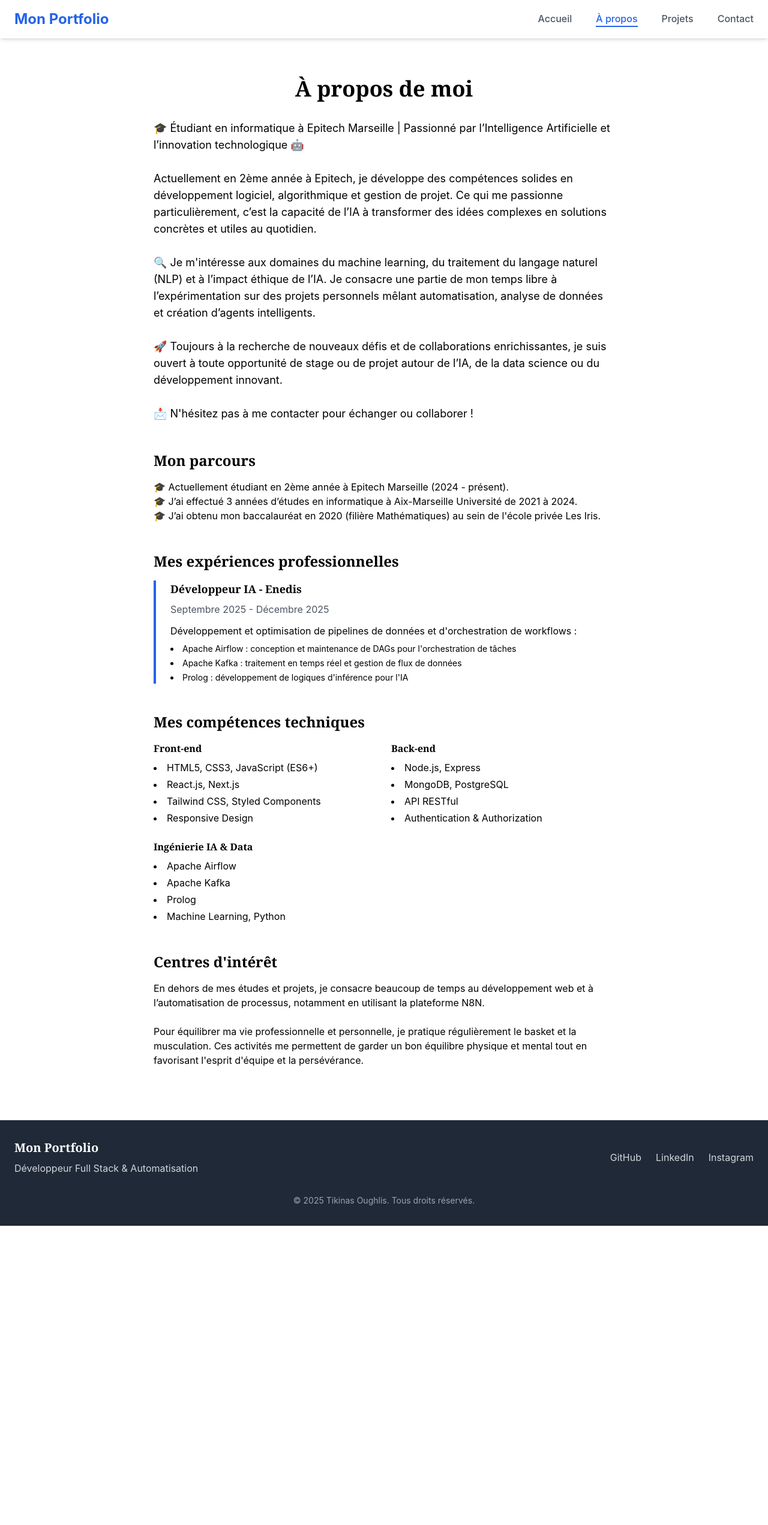
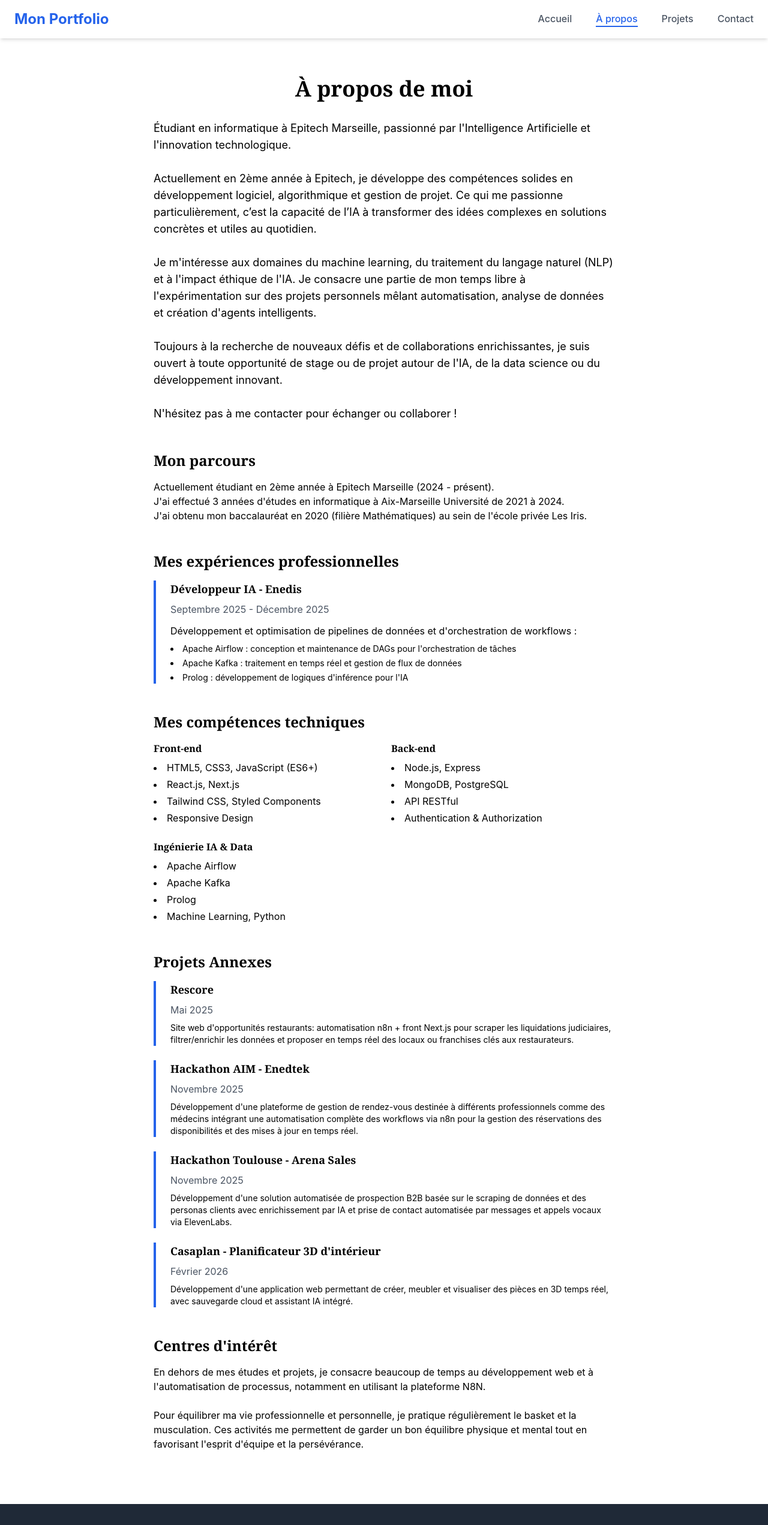
Before and after one commit to EpitechProject/porfolio, a Next.js app: page /about in a window 1280 px wide. Shown: the top 2543 px of the page at 60% size. Before the commit the page ends 2044 px from the top, so only its background shows below. Built offline with nearby package versions, Linux system fonts and the light colour scheme.

Commit message:
fix and feat: delete emojis and add projets annexes

```diff
--- a/pages/about.js
+++ b/pages/about.js
@@ -15,24 +15,24 @@ export default function About() {
 
           <div className="max-w-3xl mx-auto">
             <p className="mb-6 text-lg">
-              🎓 Étudiant en informatique à Epitech Marseille | Passionné par l’Intelligence Artificielle et l’innovation technologique 🤖
+              Étudiant en informatique à Epitech Marseille, passionné par l'Intelligence Artificielle et l'innovation technologique.
               <br /><br />
               Actuellement en 2ème année à Epitech, je développe des compétences solides en développement logiciel, algorithmique et gestion de projet. Ce qui me passionne particulièrement, c’est la capacité de l’IA à transformer des idées complexes en solutions concrètes et utiles au quotidien.
               <br /><br />
-              🔍 Je m'intéresse aux domaines du machine learning, du traitement du langage naturel (NLP) et à l’impact éthique de l’IA. Je consacre une partie de mon temps libre à l’expérimentation sur des projets personnels mêlant automatisation, analyse de données et création d’agents intelligents.
+              Je m'intéresse aux domaines du machine learning, du traitement du langage naturel (NLP) et à l'impact éthique de l'IA. Je consacre une partie de mon temps libre à l'expérimentation sur des projets personnels mêlant automatisation, analyse de données et création d'agents intelligents.
               <br /><br />
-              🚀 Toujours à la recherche de nouveaux défis et de collaborations enrichissantes, je suis ouvert à toute opportunité de stage ou de projet autour de l’IA, de la data science ou du développement innovant.
+              Toujours à la recherche de nouveaux défis et de collaborations enrichissantes, je suis ouvert à toute opportunité de stage ou de projet autour de l'IA, de la data science ou du développement innovant.
               <br /><br />
-              📩 N'hésitez pas à me contacter pour échanger ou collaborer !
+              N'hésitez pas à me contacter pour échanger ou collaborer !
             </p>
 
             <h2 className="text-2xl font-bold mt-12 mb-4">Mon parcours</h2>
             <p className="mb-6">
-              🎓 Actuellement étudiant en 2ème année à Epitech Marseille (2024 - présent).
+              Actuellement étudiant en 2ème année à Epitech Marseille (2024 - présent).
               <br />
-              🎓 J’ai effectué 3 années d’études en informatique à Aix-Marseille Université de 2021 à 2024.
+              J'ai effectué 3 années d'études en informatique à Aix-Marseille Université de 2021 à 2024.
               <br />
-              🎓 J’ai obtenu mon baccalauréat en 2020 (filière Mathématiques) au sein de l'école privée Les Iris.
+              J'ai obtenu mon baccalauréat en 2020 (filière Mathématiques) au sein de l'école privée Les Iris.
             </p>
             <h2 className="text-2xl font-bold mt-12 mb-4">Mes expériences professionnelles</h2>
             <div className="mb-8 border-l-4 border-blue-600 pl-6">
@@ -78,12 +78,36 @@ export default function About() {
               </div>
             </div>
 
-              <h2 className="text-2xl font-bold mt-12 mb-4">Centres d'intérêt</h2>
-              <p className="mb-6">
-                En dehors de mes études et projets, je consacre beaucoup de temps au développement web et à l’automatisation de processus, notamment en utilisant la plateforme N8N.
-                <br /><br />
-                Pour équilibrer ma vie professionnelle et personnelle, je pratique régulièrement le basket et la musculation. Ces activités me permettent de garder un bon équilibre physique et mental tout en favorisant l'esprit d'équipe et la persévérance.
-              </p>
+            <h2 className="text-2xl font-bold mt-12 mb-4">Projets Annexes</h2>
+            <div className="space-y-6 mb-12">
+              <div className="border-l-4 border-blue-600 pl-6">
+                <h3 className="font-bold text-lg mb-2">Rescore</h3>
+                <p className="text-gray-600 mb-2">Mai 2025</p>
+                <p className="text-sm">Site web d'opportunités restaurants: automatisation n8n + front Next.js pour scraper les liquidations judiciaires, filtrer/enrichir les données et proposer en temps réel des locaux ou franchises clés aux restaurateurs.</p>
+              </div>
+              <div className="border-l-4 border-blue-600 pl-6">
+                <h3 className="font-bold text-lg mb-2">Hackathon AIM - Enedtek</h3>
+                <p className="text-gray-600 mb-2">Novembre 2025</p>
+                <p className="text-sm">Développement d'une plateforme de gestion de rendez-vous destinée à différents professionnels comme des médecins intégrant une automatisation complète des workflows via n8n pour la gestion des réservations des disponibilités et des mises à jour en temps réel.</p>
+              </div>
+              <div className="border-l-4 border-blue-600 pl-6">
+                <h3 className="font-bold text-lg mb-2">Hackathon Toulouse - Arena Sales</h3>
+                <p className="text-gray-600 mb-2">Novembre 2025</p>
+                <p className="text-sm">Développement d'une solution automatisée de prospection B2B basée sur le scraping de données et des personas clients avec enrichissement par IA et prise de contact automatisée par messages et appels vocaux via ElevenLabs.</p>
+              </div>
+              <div className="border-l-4 border-blue-600 pl-6">
+                <h3 className="font-bold text-lg mb-2">Casaplan - Planificateur 3D d'intérieur</h3>
+                <p className="text-gray-600 mb-2">Février 2026</p>
+                <p className="text-sm">Développement d'une application web permettant de créer, meubler et visualiser des pièces en 3D temps réel, avec sauvegarde cloud et assistant IA intégré.</p>
+              </div>
+            </div>
+
+            <h2 className="text-2xl font-bold mt-12 mb-4">Centres d'intérêt</h2>
+            <p className="mb-6">
+              En dehors de mes études et projets, je consacre beaucoup de temps au développement web et à l'automatisation de processus, notamment en utilisant la plateforme N8N.
+              <br /><br />
+              Pour équilibrer ma vie professionnelle et personnelle, je pratique régulièrement le basket et la musculation. Ces activités me permettent de garder un bon équilibre physique et mental tout en favorisant l'esprit d'équipe et la persévérance.
+            </p>
           </div>
         </div>
       </section>
```
